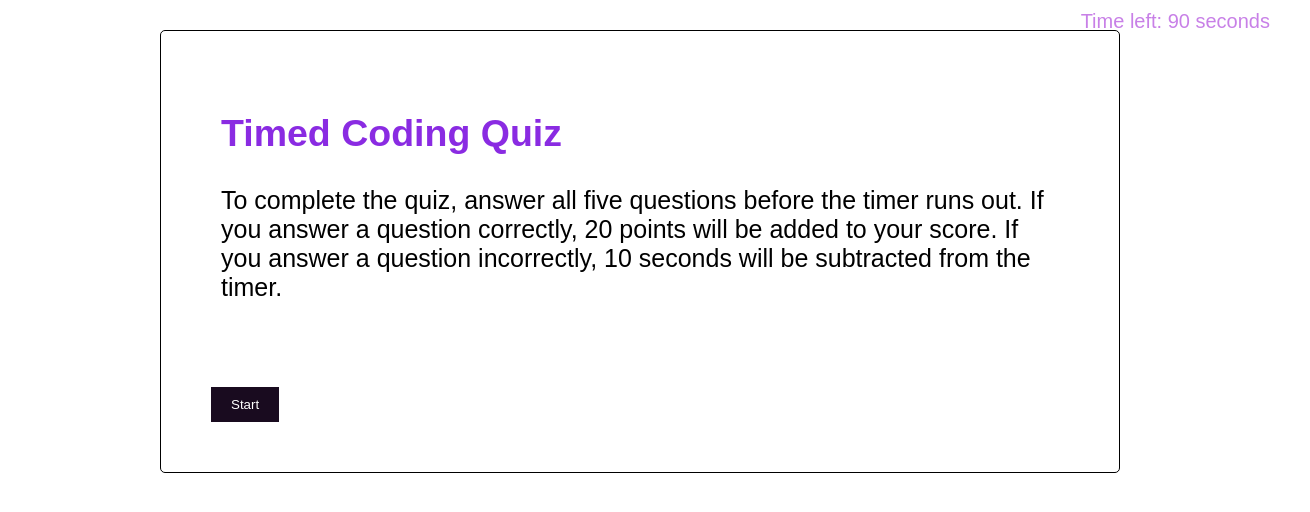
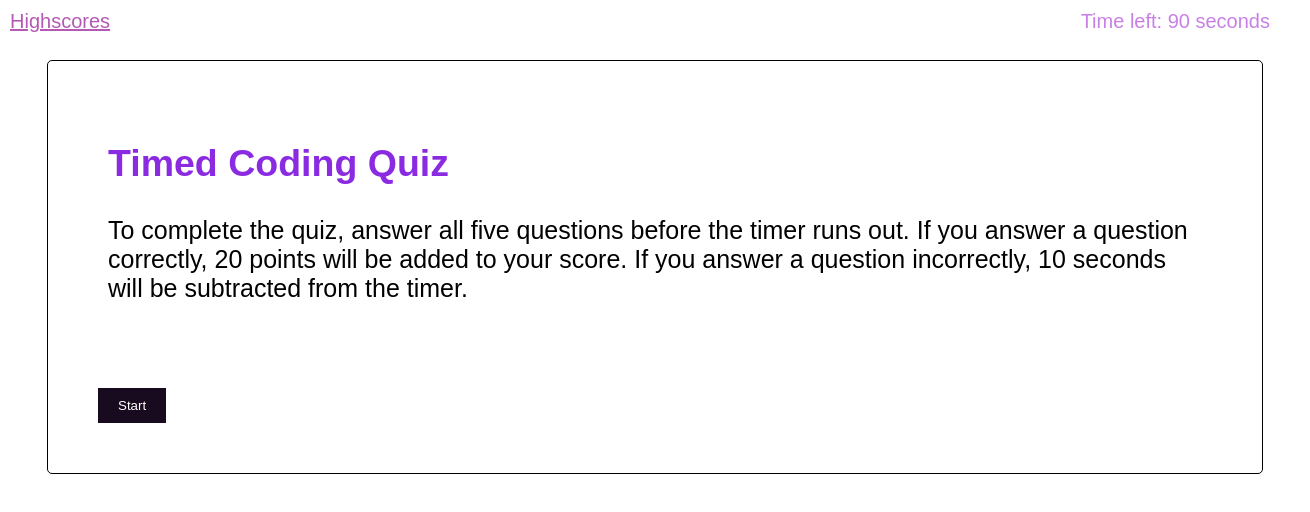
Before and after one commit to cbailey73/timed-coding-quiz, a plain HTML site: page index.html in a window 1280 px wide. Shown: the whole page, 1310 px wide, since content can reach past the window. Drawn offline with Linux system fonts and the light colour scheme.

Commit message:
changed margin

```diff
--- a/index.html
+++ b/index.html
@@ -8,7 +8,13 @@
 </head>
 
 <body>
+    <header>
+    <div id="highscores">
+        <a style="color:rgb(180, 89, 180);" href="highscores.html">Highscores</a>
+      </div>
     <div id="time-span">Time left: 90 seconds</div>
+    </header>
+
     <div id="quiz-container">
         <div id="question-container">
             <h2 style="color:blueviolet">Timed Coding Quiz</h2>
--- a/quiz.css
+++ b/quiz.css
@@ -10,10 +10,10 @@ body {
     flex-wrap: wrap;
   }
 
-  #header {
+header {
     text-align: left;
     font-size: 25px;
-    min-height: 35px;
+    min-height: 30px;
     padding-left: 30px;
     margin-top: 0px;
     color: rgb(180, 89, 180);
@@ -29,21 +29,31 @@ body {
     align-items: flex-start;
     background-color: white;
     color: black;
-    width: 75vw;
+    width: 95vw;
     max-width: 100%;
     border: 1px solid black;
     border-radius: 5px;
-    margin: 30px;
+    margin-top: 30px;
     padding: 20px;
     box-sizing: border-box;
   }
 
+  #highscores {
+    text-align: left;
+    top: 10px;
+    left: 10px;
+  }
+
   #time-span {
+    text-align: right;
+    top: 10px;
+    right: 10px;
+  }
+
+  #highscores, #time-span {
     text-align: right;
     color: #c880e7;
     font-size: 20px;
-    top: 10px;
-    right: 10px;
     margin-bottom: 35px;
     position: absolute;
   }
```
